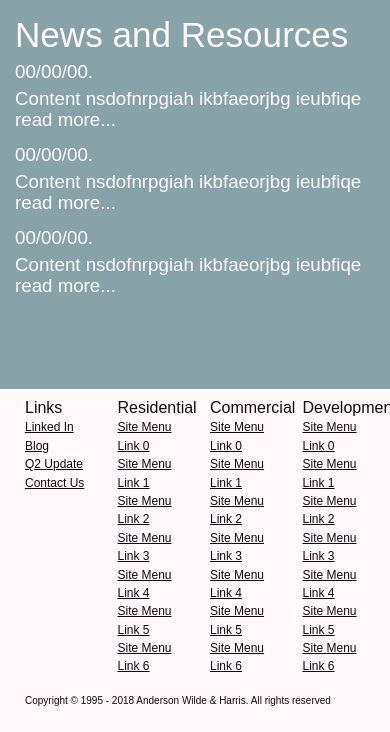
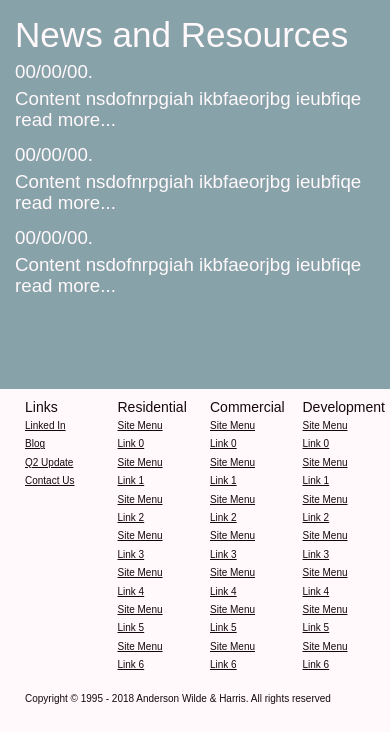
Before and after one commit to arindam8/awh, a Django app: page /home/ in a window 390 px wide. Shown: the part 3588-4320 px from the top of the page. After the commit the page ends 4292 px from the top, so only its background shows below. Run offline with Django 3.2, Linux system fonts and the light colour scheme; some libraries are stand-ins or nearby versions; some web fonts are replaced.

Commit message:
MOBILE stuff

```diff
--- a/awh_build/home/static/home/styles/template.css
+++ b/awh_build/home/static/home/styles/template.css
@@ -300,4 +300,12 @@ widget
         right: 0px;
         margin-left: 0px;
     }
+
+    .footer_col_h {
+        font-size: 14px;
+    }
+
+    .footer-link {
+        font-size: 10px;
+    }
 }
```
